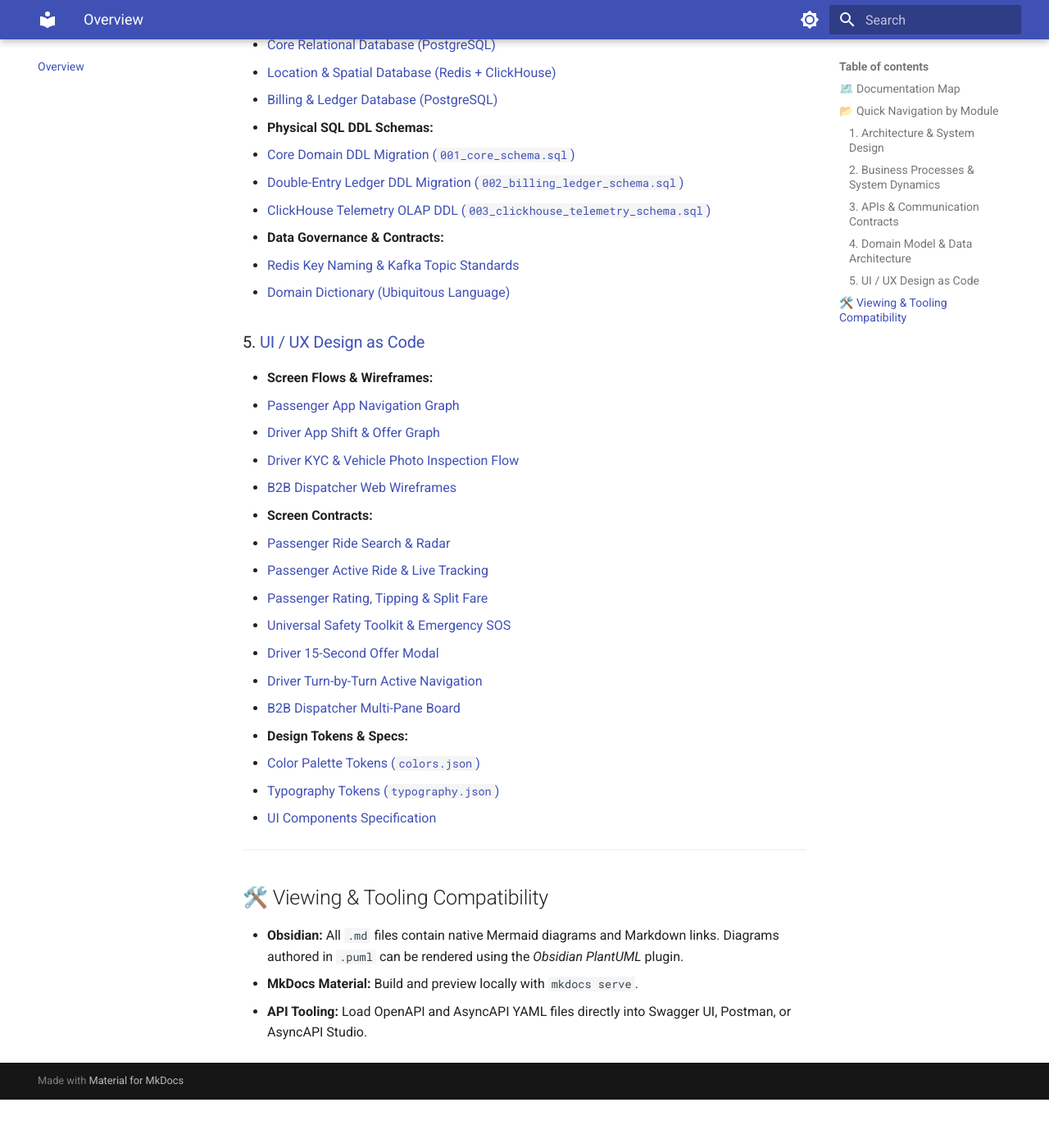
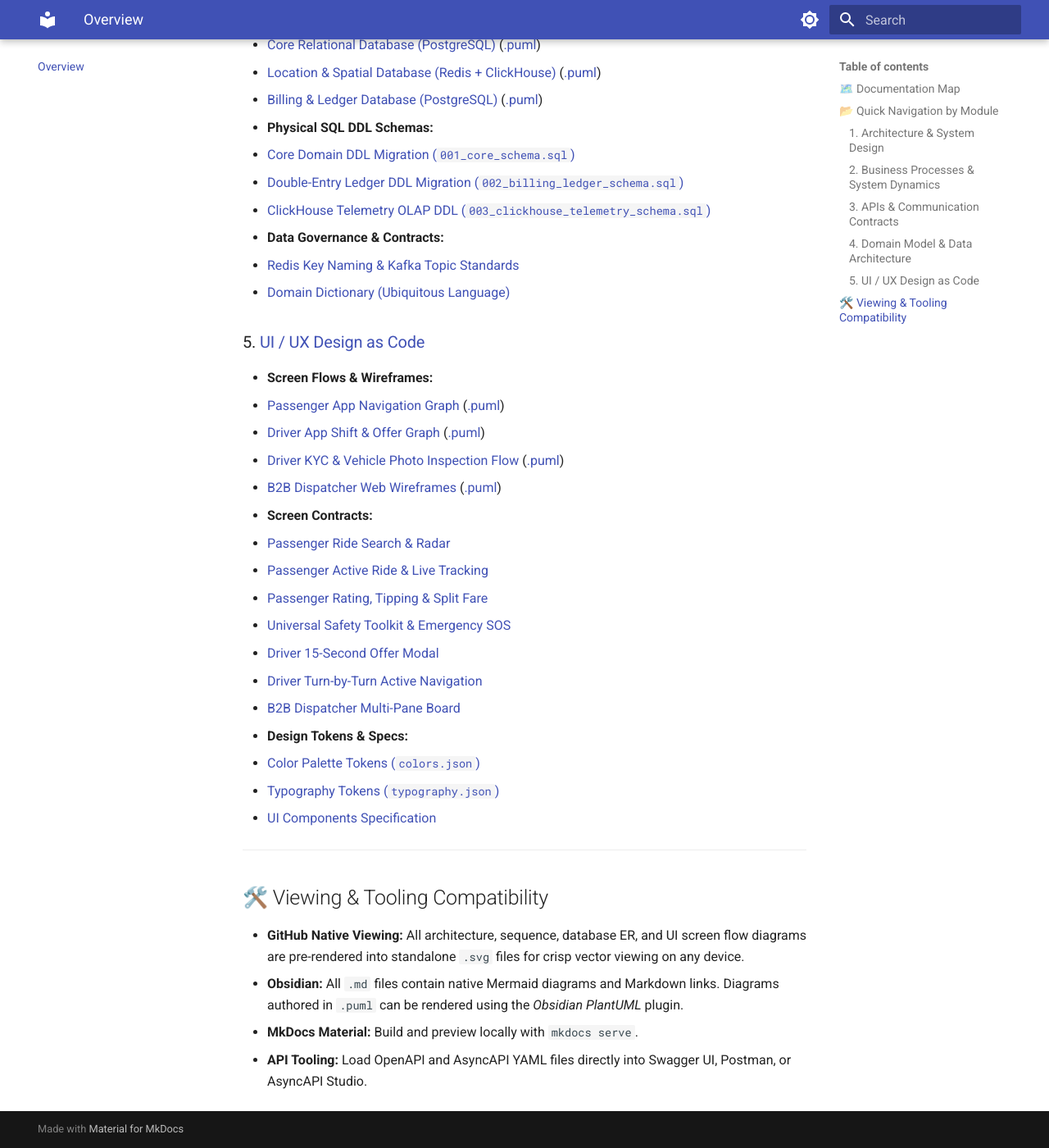
Before and after one commit to gkosarintsev/taxi-docs, an MkDocs documentation site: the page built from docs/README.md, in a window 1280 px wide and 1400 px high, scrolled down 4397 px. Shown: the whole window at 82% size. Built offline with MkDocs 1.6.1 and Material for MkDocs 9.7.7, drawn with Linux system fonts in a browser that asks for light colours; before the commit the page ends 5738 px from its top, so only the background shows below that; some of the changed text lies outside the part shown.

Commit message:
docs: update diagram links to point to rendered SVG files for native GitHub viewing

```diff
--- a/docs/README.md
+++ b/docs/README.md
@@ -42,15 +42,15 @@
 ### 1. [Architecture & System Design](01-architecture/)
 
 - **C4 Model Diagrams:**
-  - [System Context (Level 1)](01-architecture/c4/01-context.puml)
-  - [Container Architecture (Level 2)](01-architecture/c4/02-containers.puml)
-  - [Matching Service Components (Level 3)](01-architecture/c4/components/matching-service.puml)
-  - [Location Service Components (Level 3)](01-architecture/c4/components/location-service.puml)
-  - [Billing Service Components (Level 3)](01-architecture/c4/components/billing-service.puml)
+  - [System Context (Level 1)](01-architecture/c4/C4_Elements.svg) ([.puml](01-architecture/c4/01-context.puml))
+  - [Container Architecture (Level 2)](01-architecture/c4/C4_Containers.svg) ([.puml](01-architecture/c4/02-containers.puml))
+  - [Matching Service Components (Level 3)](01-architecture/c4/components/C4_Matching_Service_Components.svg) ([.puml](01-architecture/c4/components/matching-service.puml))
+  - [Location Service Components (Level 3)](01-architecture/c4/components/C4_Location_Service_Components.svg) ([.puml](01-architecture/c4/components/location-service.puml))
+  - [Billing Service Components (Level 3)](01-architecture/c4/components/C4_Billing_Service_Components.svg) ([.puml](01-architecture/c4/components/billing-service.puml))
 - **Deployment & Streaming Topologies:**
-  - [Kubernetes (EKS / GKE) Production Topology](01-architecture/deployment/k8s-deployment-topology.puml)
-  - [Multi-Region Active-Active & DR Topology](01-architecture/deployment/multi-region-dr-topology.puml)
-  - [Real-time Geospatial Streaming & ML Feature Pipeline](01-architecture/deployment/data-pipeline-architecture.puml)
+  - [Kubernetes (EKS / GKE) Production Topology](01-architecture/deployment/Kubernetes_Deployment_Topology.svg) ([.puml](01-architecture/deployment/k8s-deployment-topology.puml))
+  - [Multi-Region Active-Active & DR Topology](01-architecture/deployment/Multi_Region_DR_Topology.svg) ([.puml](01-architecture/deployment/multi-region-dr-topology.puml))
+  - [Real-time Geospatial Streaming & ML Feature Pipeline](01-architecture/deployment/Data_Pipeline_Architecture.svg) ([.puml](01-architecture/deployment/data-pipeline-architecture.puml))
 - **Architectural Decision Records (ADRs):**
   - [ADR-0000: ADR Template](01-architecture/adr/0000-template.md)
   - [ADR-0001: Apache Kafka as Distributed Event Spine](01-architecture/adr/0001-use-kafka-for-events.md)
@@ -87,9 +87,9 @@
   - [Driver Shift & Liveness Status](02-business-processes/state-machines/driver-status.md)
   - [Payment & Ledger State Machine](02-business-processes/state-machines/payment-status.md)
 - **Sequence Diagrams:**
-  - [Order Creation & Fare Pre-Auth](02-business-processes/sequence-diagrams/order-creation-flow.puml)
-  - [Driver Spatial Matching & 15s Ringing Loop](02-business-processes/sequence-diagrams/driver-matching-flow.puml)
-  - [B2B Fleet Settlement & Automated Payouts](02-business-processes/sequence-diagrams/b2b-payout-flow.puml)
+  - [Order Creation & Fare Pre-Auth](02-business-processes/sequence-diagrams/Order_Creation_Sequence.svg) ([.puml](02-business-processes/sequence-diagrams/order-creation-flow.puml))
+  - [Driver Spatial Matching & 15s Ringing Loop](02-business-processes/sequence-diagrams/Driver_Matching_Sequence.svg) ([.puml](02-business-processes/sequence-diagrams/driver-matching-flow.puml))
+  - [B2B Fleet Settlement & Automated Payouts](02-business-processes/sequence-diagrams/B2B_Payout_Sequence.svg) ([.puml](02-business-processes/sequence-diagrams/b2b-payout-flow.puml))
 
 
 ### 3. [APIs & Communication Contracts](03-api-and-contracts/)
@@ -120,9 +120,9 @@
 ### 4. [Domain Model & Data Architecture](04-domain-model/)
 
 - **Entity-Relationship Models:**
-  - [Core Relational Database (PostgreSQL)](04-domain-model/er-diagrams/core-database-er.puml)
-  - [Location & Spatial Database (Redis + ClickHouse)](04-domain-model/er-diagrams/location-database-er.puml)
-  - [Billing & Ledger Database (PostgreSQL)](04-domain-model/er-diagrams/billing-database-er.puml)
+  - [Core Relational Database (PostgreSQL)](04-domain-model/er-diagrams/Core_Database_ER.svg) ([.puml](04-domain-model/er-diagrams/core-database-er.puml))
+  - [Location & Spatial Database (Redis + ClickHouse)](04-domain-model/er-diagrams/Location_Database_ER.svg) ([.puml](04-domain-model/er-diagrams/location-database-er.puml))
+  - [Billing & Ledger Database (PostgreSQL)](04-domain-model/er-diagrams/Billing_Database_ER.svg) ([.puml](04-domain-model/er-diagrams/billing-database-er.puml))
 - **Physical SQL DDL Schemas:**
   - [Core Domain DDL Migration (`001_core_schema.sql`)](04-domain-model/sql-ddl/001_core_schema.sql)
   - [Double-Entry Ledger DDL Migration (`002_billing_ledger_schema.sql`)](04-domain-model/sql-ddl/002_billing_ledger_schema.sql)
@@ -135,10 +135,10 @@
 ### 5. [UI / UX Design as Code](05-ui-and-ux/)
 
 - **Screen Flows & Wireframes:**
-  - [Passenger App Navigation Graph](05-ui-and-ux/screen-flows/passenger-app-flow.puml)
-  - [Driver App Shift & Offer Graph](05-ui-and-ux/screen-flows/driver-app-flow.puml)
-  - [Driver KYC & Vehicle Photo Inspection Flow](05-ui-and-ux/screen-flows/driver-kyc-upload-flow.puml)
-  - [B2B Dispatcher Web Wireframes](05-ui-and-ux/screen-flows/b2b-dispatch-wireframes.puml)
+  - [Passenger App Navigation Graph](05-ui-and-ux/screen-flows/Passenger_App_Screen_Flow.svg) ([.puml](05-ui-and-ux/screen-flows/passenger-app-flow.puml))
+  - [Driver App Shift & Offer Graph](05-ui-and-ux/screen-flows/Driver_App_Screen_Flow.svg) ([.puml](05-ui-and-ux/screen-flows/driver-app-flow.puml))
+  - [Driver KYC & Vehicle Photo Inspection Flow](05-ui-and-ux/screen-flows/Driver_KYC_Upload_Screen_Flow.svg) ([.puml](05-ui-and-ux/screen-flows/driver-kyc-upload-flow.puml))
+  - [B2B Dispatcher Web Wireframes](05-ui-and-ux/screen-flows/B2B_Dispatch_Wireframe.svg) ([.puml](05-ui-and-ux/screen-flows/b2b-dispatch-wireframes.puml))
 - **Screen Contracts:**
   - [Passenger Ride Search & Radar](05-ui-and-ux/screen-contracts/passenger-ride-search.md)
   - [Passenger Active Ride & Live Tracking](05-ui-and-ux/screen-contracts/passenger-active-ride.md)
@@ -157,6 +157,7 @@
 
 ## 🛠️ Viewing & Tooling Compatibility
 
+- **GitHub Native Viewing:** All architecture, sequence, database ER, and UI screen flow diagrams are pre-rendered into standalone `.svg` files for crisp vector viewing on any device.
 - **Obsidian:** All `.md` files contain native Mermaid diagrams and Markdown links. Diagrams authored in `.puml` can be rendered using the _Obsidian PlantUML_ plugin.
 - **MkDocs Material:** Build and preview locally with `mkdocs serve`.
 - **API Tooling:** Load OpenAPI and AsyncAPI YAML files directly into Swagger UI, Postman, or AsyncAPI Studio.
```
Also changed, not shown: docs/02-business-processes/algorithms/dynamic-surge-formula.md (+1 -2 lines).
